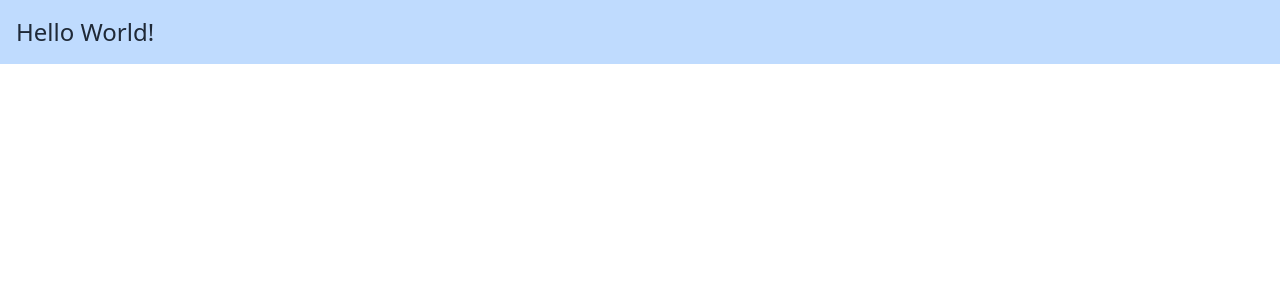
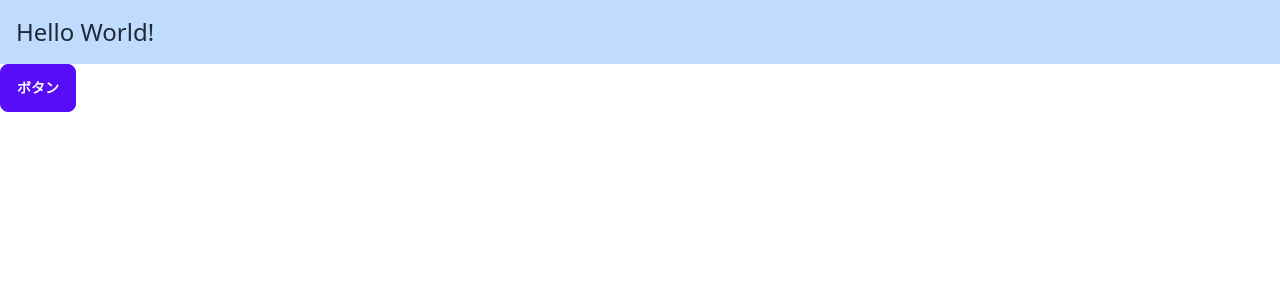
Before and after one commit to Fumiya-Matsumoto/influencer_lab, a Vue app: page / in a window 1280 px wide. Shown: the top 300 px of the page. Built offline with nearby package versions, Linux system fonts and the light colour scheme.

Commit message:
add button

```diff
--- a/src/App.vue
+++ b/src/App.vue
@@ -3,4 +3,5 @@
 
 <template>
   <p class="bg-blue-200 text-2xl p-4">Hello World!</p>
+  <button class="btn btn-primary">ボタン</button>
 </template>
```
